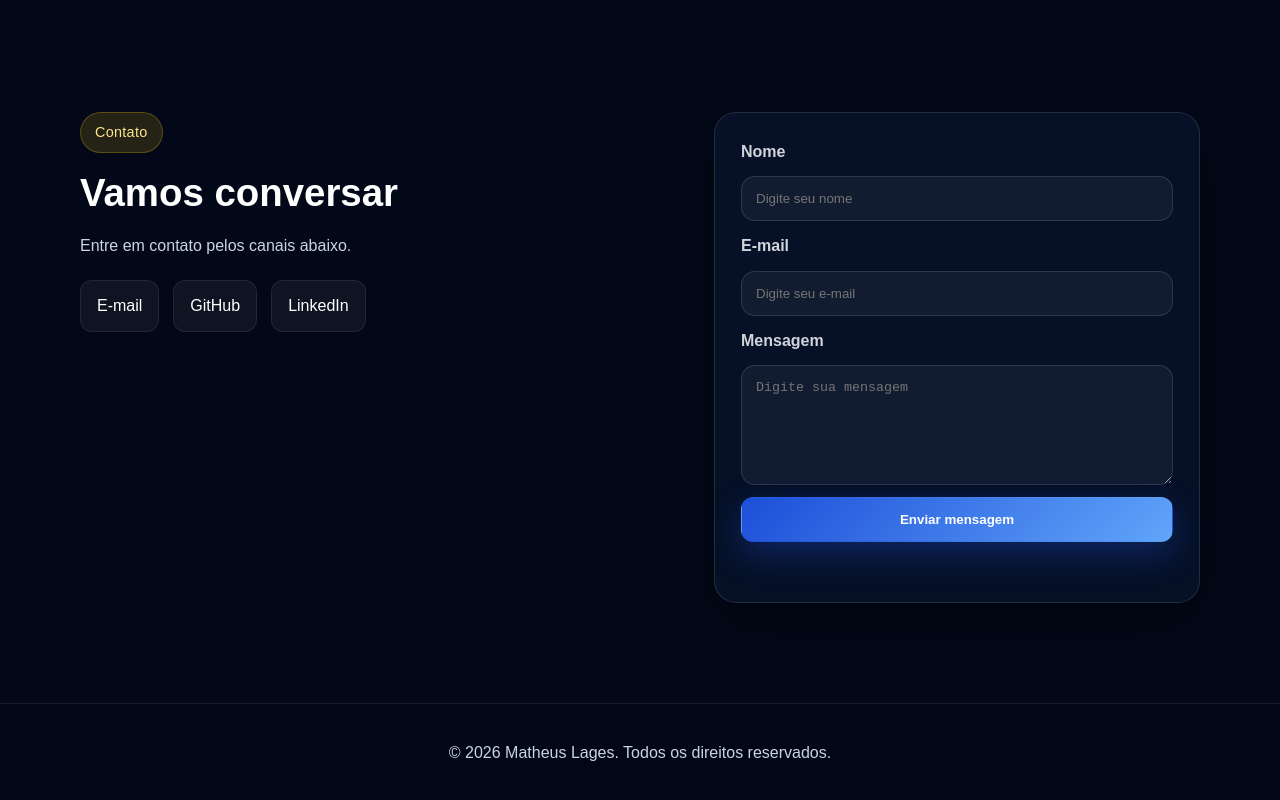
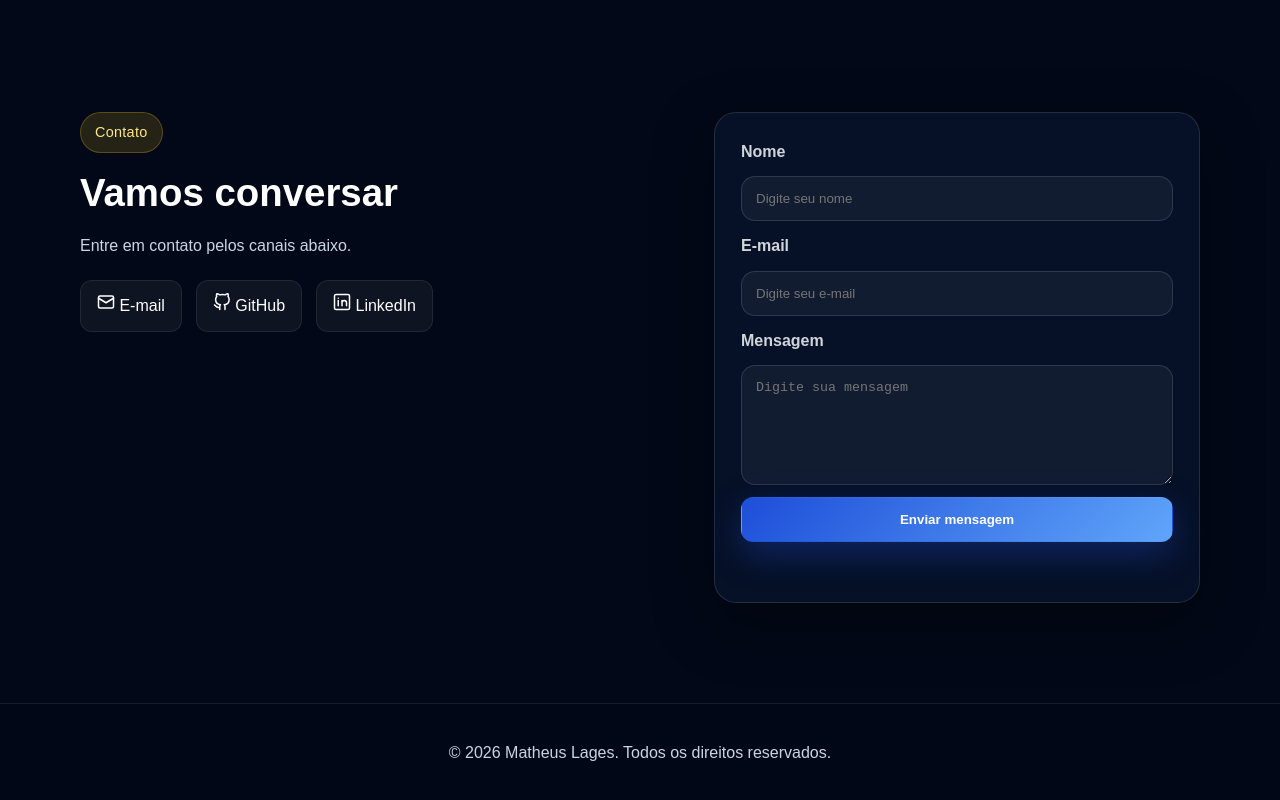
Before and after one commit to MatheusLages/Portifolio-Profissional, a plain HTML site: page index.html in a window 1280 px wide. Shown: the part 3975-4775 px from the top of the page. Drawn offline with Linux system fonts and the light colour scheme; animation ran at ten frames a second.

Commit message:
Add files via upload

```diff
--- a/index.html
+++ b/index.html
@@ -156,7 +156,7 @@
                     <h2>Projetos publicados no GitHub</h2>
                 </div>
 
-                <div class="timeline">
+                <div class="timeline" id="timelineProjetos">
                     <article class="timeline-item cartao destaque-borda">
                         <span class="ano">Projeto Web</span>
                         <h3>Site-IENT</h3>
@@ -221,9 +221,9 @@
                     <p class="descricao-contato">Entre em contato pelos canais abaixo.</p>
 
                     <div class="lista-contatos">
-                        <a href="mailto:matheus.araujo.1640915@sga.pucminas.br">E-mail</a>
-                        <a href="https://github.com/MatheusLages" target="_blank" rel="noopener noreferrer">GitHub</a>
-                        <a href="https://www.linkedin.com/in/matheus-lages-232a50416/" target="_blank" rel="noopener noreferrer">LinkedIn</a>
+                        <a href="mailto:matheus.araujo.1640915@sga.pucminas.br"><svg width="18" height="18" viewBox="0 0 24 24" fill="none" stroke="currentColor" stroke-width="2" stroke-linecap="round" stroke-linejoin="round" aria-hidden="true"><rect x="2" y="4" width="20" height="16" rx="2"/><path d="m22 7-10 6L2 7"/></svg> E-mail</a>
+                        <a href="https://github.com/MatheusLages" target="_blank" rel="noopener noreferrer"><svg width="18" height="18" viewBox="0 0 24 24" fill="none" stroke="currentColor" stroke-width="2" stroke-linecap="round" stroke-linejoin="round" aria-hidden="true"><path d="M9 19c-5 1.5-5-2.5-7-3m14 6v-3.87a3.37 3.37 0 0 0-.94-2.61c3.14-.35 6.44-1.54 6.44-7A5.44 5.44 0 0 0 20 4.77 5.07 5.07 0 0 0 19.91 1S18.73.65 16 2.48a13.38 13.38 0 0 0-7 0C6.27.65 5.09 1 5.09 1A5.07 5.07 0 0 0 5 4.77a5.44 5.44 0 0 0-1.5 3.78c0 5.42 3.3 6.61 6.44 7A3.37 3.37 0 0 0 9 18.13V22"/></svg> GitHub</a>
+                        <a href="https://www.linkedin.com/in/matheus-lages-232a50416/" target="_blank" rel="noopener noreferrer"><svg width="18" height="18" viewBox="0 0 24 24" fill="none" stroke="currentColor" stroke-width="2" stroke-linecap="round" stroke-linejoin="round" aria-hidden="true"><rect x="2" y="2" width="20" height="20" rx="2"/><line x1="7" y1="10" x2="7" y2="17"/><line x1="7" y1="7" x2="7" y2="7.01"/><path d="M12 17v-7m0 3a3 3 0 0 1 6 0v4"/></svg> LinkedIn</a>
                     </div>
                 </div>
 
```
